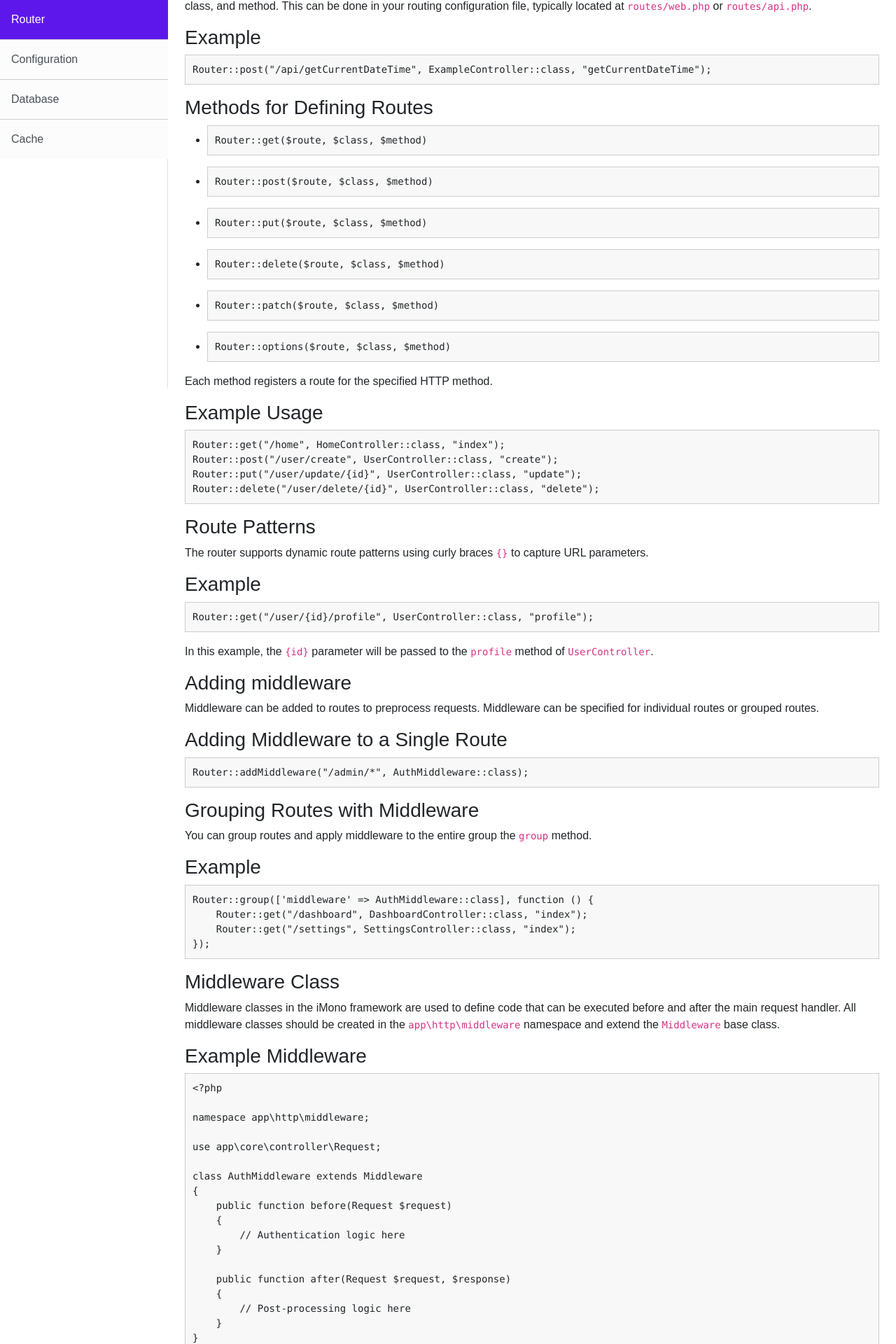
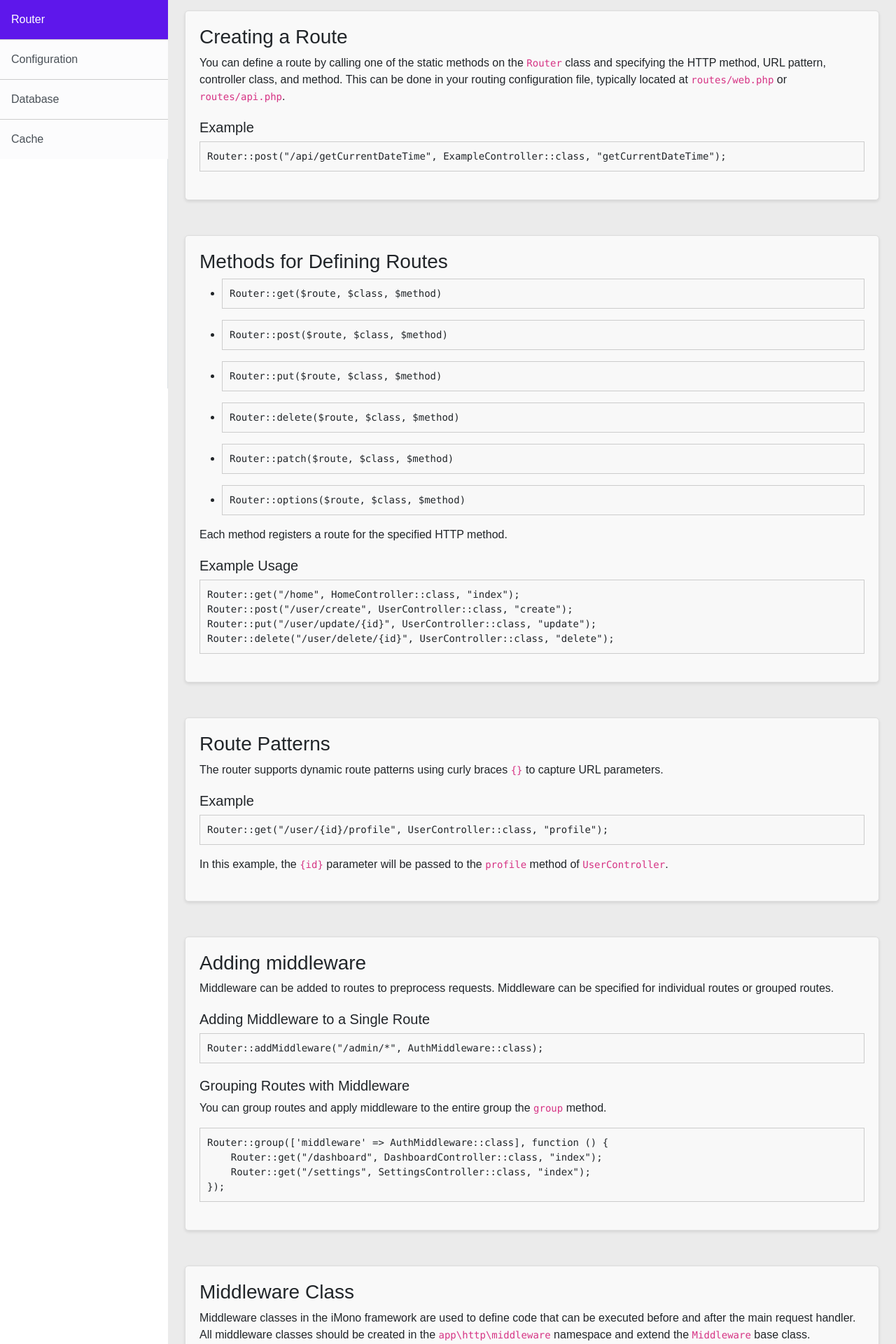
Before and after one commit to FabioAugustoRodrigues/iMono-docs, a Vue app: page /router in a window 1280 px wide. Shown: the part 245-2165 px from the top of the page at 70% size. Built offline with nearby package versions, Linux system fonts and the light colour scheme; a web font is replaced by a local one.

Commit message:
content separation styling

```diff
--- a/src/App.vue
+++ b/src/App.vue
@@ -39,7 +39,7 @@ import { RouterLink, RouterView } from 'vue-router'
     </div>
 
     <div id="page-content-wrapper">
-      <div class="container-fluid p-4">
+      <div class="container-fluid p-4 back-color">
         <RouterView />
       </div>
     </div>
--- a/src/assets/main.css
+++ b/src/assets/main.css
@@ -2,6 +2,10 @@
 
 * {
     font-family: 'Poppins', sans-serif;
+}
+
+.back-color {
+    background-color: #ebebeb;
 }
 
 .logo {
@@ -14,3 +18,16 @@
     background-color: #5e17eb !important;
     color: white !important;
 }
+
+.content {
+    margin-bottom: 50px;
+    padding: 20px;
+    border: 1px solid #ddd;
+    border-radius: 5px;
+    background-color: #f9f9f9;
+    box-shadow: 0 2px 4px rgba(0, 0, 0, 0.1);
+}
+
+.sub-content {
+    margin-bottom: 20px;
+}
--- a/src/views/ConfigurationView.vue
+++ b/src/views/ConfigurationView.vue
@@ -1,6 +1,6 @@
 <template>
     <main>
-        <section class="mb-4">
+        <section class="content">
             <h1>Configuration</h1>
             <p>
                 The iMono framework allows you to configure various system constants and settings in the
@@ -11,7 +11,7 @@
             </p>
         </section>
 
-        <section>
+        <section class="content">
             <h3>Configuration file</h3>
             <p>
                 The <code>config.php</code> file is where you define constants and configure system settings. It
@@ -25,7 +25,7 @@
             <CodeHighlighter :code="configFile"></CodeHighlighter>
         </section>
 
-        <section>
+        <section class="content">
             <h3>Conclusion</h3>
             <p>
                 The <code>config.php</code> file in the iMono framework is the central location for defining system-wide
--- a/src/views/ControllersView.vue
+++ b/src/views/ControllersView.vue
@@ -1,6 +1,6 @@
 <template>
   <main>
-    <section class="mb-4">
+    <section class="content">
       <h1>Controllers</h1>
       <p>
         The iMono framework includes a well-structured controller system that simplifies the process of
@@ -13,24 +13,26 @@
       </p>
     </section>
 
-    <section>
+    <section class="content">
+      <div class="sub-content">
         <h3>Controller Abstract Class</h3>
         <p>
           The <code>ControllerAbstract</code> class, located in the <code>app\core\controller</code> namespace,
           provides several protected methods that are intended to be used by concrete controller classes.
         </p>
-    </section>
+      </div>
 
-    <section>
-      <h3>Example controller</h3>
+      <div class="sub-content">
+        <h5>Example controller</h5>
         <p>
-        The <code>ExampleController</code> class, located in the <code>app/http/controller</code> namespace, extends the
-        <code>ControllerAbstract</code> class and demostrates how to implement custom controller actions.
+          The <code>ExampleController</code> class, located in the <code>app/http/controller</code> namespace, extends
+          the
+          <code>ControllerAbstract</code> class and demonstrates how to implement custom controller actions.
         </p>
-    </section>
+      </div>
 
-    <section>
-      <h3>Methods</h3>
+      <div class="sub-content">
+        <h5>Methods</h5>
 
         <div>
           <code>getCurrentDateTime</code>
@@ -55,40 +57,44 @@
             Note that these methods were developed only to explain the use of the controller.
           </p>
         </div>
+      </div>
     </section>
 
-    <section>
+    <section class="content">
+      <div class="sub-content">
         <h3>Usage</h3>
         <p>
           To create a new controller in the iMono framework, follow these steps:
         </p>
 
         <ol>
-        <li>Create a new Controller Class: Create a new PHP file in the <code>app\http\controller</code> directory.</li>
+          <li>Create a new Controller Class: Create a new PHP file in the <code>app\http\controller</code> directory.
+          </li>
           <li>Extend <code>ControllerAbstract</code> class: Ensure your new controller class extends the
             <code>ControllerAbstract</code> class.
           </li>
-        <li>Define Controller Methods: Deine the methods that will handle diffent actions.</li>
+          <li>Define Controller Methods: Define the methods that will handle different actions.</li>
           <li>Use Protected Methods: Utilize the protected methods provided by the <code>ControllerAbstract</code> class
             to manage responses and views.</li>
         </ol>
-    </section>
+      </div>
 
-    <section>
-      <h3>Example</h3>
+      <div class="sub-content">
+        <h5>Example</h5>
         <CodeHighlighter :code="exampleUsageController" />
         <p>
           In this example, <code>MyController</code> defines two methods: <code>show</code> and <code>home</code>. The
           <code>show</code>
           method returns a JSON response, and the <code>home</code> method renders a view called <code>home</code>.
         </p>
+      </div>
     </section>
 
-    <section>
+    <section class="content">
       <h3>Conclusion</h3>
 
       <p>
-        The iMono framework's controller system provides a simple and flexible way to handle HTTP request
+        The iMono framework's controller system provides a simple and flexible way to handle HTTP requests
         and generate responses. By extending the <code>ControllerAbstract</code> class, developers can quickly create
         controllers
         that
@@ -97,7 +103,6 @@
     </section>
   </main>
 </template>
-
 
 <script setup>
 import CodeHighlighter from '../components/CodeHighlighter.vue';
--- a/src/views/DatabaseView.vue
+++ b/src/views/DatabaseView.vue
@@ -1,17 +1,18 @@
 <template>
     <main>
-        <section class="mb-4">
+        <section class="content">
             <h1>Database</h1>
             <p>
                 The iMono framework provides a simple and efficient way to interact with databases through the
-                <code>Connection</code> class located in <code>app/database/Connection.php</code>. This class utilizes PHP's PDO (PHP
+                <code>Connection</code> class located in <code>app/database/Connection.php</code>. This class utilizes
+                PHP's PDO (PHP
                 Data
                 Objects) extension to establish and manage database connections. The class follows the Singleton pattern
                 to ensure that only one database connection is active at any given time.
             </p>
         </section>
 
-        <section>
+        <section class="content">
             <h3>Configuration</h3>
             <p>
                 Before using the <code>Connection</code> class, ensure that your database configurations are set
@@ -25,31 +26,34 @@
             <CodeHighlighter :code="configFile"></CodeHighlighter>
         </section>
 
-        <section>
+        <section class="content">
+            <div class="sub-content">
                 <h3>Class Definition</h3>
                 <p>
-                The <code>Connection</code> class is defined within the <code>app\database</code> namespace and uses the
+                    The <code>Connection</code> class is defined within the <code>app\database</code> namespace and uses
+                    the
                     PDO and PDOException
                     classes from the global namespace.
                 </p>
-        </section>
+            </div>
 
-        <section>
-            <h3>Properties</h3>
+            <div class="sub-content">
+                <h5>Properties</h5>
                 <ul>
                     <li>
                         <code>private static $connection;</code>: Holds the single instance of the PDO connection.
                     </li>
                 </ul>
-        </section>
+            </div>
 
-        <section>
-            <h3>Methods</h3>
+            <div class="sub-content">
+                <h5>Methods</h5>
 
                 <div>
                     <code>getConnection()</code>
                     <p>
-                    This static method returns the active PDO connection. If no connection exists, it creates one using
+                        This static method returns the active PDO connection. If no connection exists, it creates one
+                        using
                         the defined database constants.
                     </p>
                 </div>
@@ -61,23 +65,26 @@
                         connection.
                     </p>
                 </div>
+            </div>
         </section>
 
-        <section>
+        <section class="content">
+            <div class="sub-content">
                 <h3>Usage</h3>
                 <p>
                     To interact with the database, use the provided <code>Connection</code> class. This ensures that all
                     database
                     operations utilize a single connection instance, promoting efficiency and consistency.
                 </p>
+            </div>
+
+            <div class="sub-content">
+                <h5>Example usage</h5>
+            <CodeHighlighter :code="exampleUsage"></CodeHighlighter>
+            </div>
         </section>
 
-        <section>
-            <h3>Example usage</h3>
-            <CodeHighlighter :code="exampleUsage"></CodeHighlighter>
-        </section>
-
-        <section>
+        <section class="content">
             <h3>Singleton Pattern</h3>
             <p>
                 While you can establish database connections in various ways, the iMono framework promotes the use of
@@ -87,7 +94,7 @@
             </p>
         </section>
 
-        <section>
+        <section class="content">
             <h3>Conclusion</h3>
             <p>
                 The <code>Connection</code> class in the iMono framework provides a streamlined way to manage database
--- a/src/views/RouterView.vue
+++ b/src/views/RouterView.vue
@@ -1,6 +1,6 @@
 <template>
     <main>
-        <section class="mb-4">
+        <section class="content">
             <h1>Router</h1>
             <p>
                 The iMono framework's routing system is a structure that links URLs to PHP controllers and
@@ -13,7 +13,8 @@
             </p>
         </section>
 
-        <section>
+        <section class="content">
+            <div class="sub-content">
                 <h3>Creating a Route</h3>
                 <p>
                     You can define a route by calling one of the static methods on the <code>Router</code> class and
@@ -22,15 +23,16 @@
                     configuration file,
                     typically located at <code>routes/web.php</code> or <code>routes/api.php</code>.
                 </p>
+            </div>
+            <div class="sub-content">
+                <h5>Example</h5>
+
+                <CodeHighlighter :code="exampleRoute" />
+            </div>
         </section>
 
-        <section>
-            <h3>Example</h3>
-
-            <CodeHighlighter :code="exampleRoute" />
-        </section>
-
-        <section>
+        <section class="content">
+            <div class="sub-content">
                 <h3>Methods for Defining Routes</h3>
 
                 <ul>
@@ -55,70 +57,75 @@
                 </ul>
 
                 <p>Each method registers a route for the specified HTTP method.</p>
+            </div>
+            <div class="sub-content">
+                <h5>Example Usage</h5>
+                <CodeHighlighter :code="exampleUsage" />
+            </div>
         </section>
 
-        <section>
-            <h3>Example Usage</h3>
-            <CodeHighlighter :code="exampleUsage" />
+        <section class="content">
+            <div class="sub-content">
+                <h3>Route Patterns</h3>
+                <p>
+                    The router supports dynamic route patterns using curly braces <code>{}</code> to capture URL
+                    parameters.
+                </p>
+            </div>
+
+            <div class="sub-content">
+                <h5>Example</h5>
+                <CodeHighlighter :code="examplePatterns" />
+                <p>
+                    In this example, the <code>{id}</code> parameter will be passed to the <code>profile</code> method
+                    of
+                    <code>UserController</code>.
+                </p>
+            </div>
         </section>
 
-        <section>
-            <h3>Route Patterns</h3>
-            <p>
-                The router supports dynamic route patterns using curly braces <code>{}</code> to capture URL parameters.
-            </p>
-        </section>
-
-        <section>
-            <h3>Example</h3>
-            <CodeHighlighter :code="examplePatterns" />
-            <p>
-                In this example, the <code>{id}</code> parameter will be passed to the <code>profile</code> method of
-                <code>UserController</code>.
-            </p>
-        </section>
-
-        <section>
+        <section class="content">
+            <div class="sub-content">
                 <h3>Adding middleware</h3>
                 <p>
                     Middleware can be added to routes to preprocess requests. Middleware can be specified for individual
                     routes or grouped routes.
                 </p>
-        </section>
+            </div>
 
-        <section>
-            <h3>Adding Middleware to a Single Route</h3>
+            <div class="sub-content">
+                <h5>Adding Middleware to a Single Route</h5>
                 <CodeHighlighter :code="addMiddlewareExample"></CodeHighlighter>
-        </section>
+            </div>
 
-        <section>
-            <h3>Grouping Routes with Middleware</h3>
+            <div class="sub-content">
+                <h5>Grouping Routes with Middleware</h5>
                 <p>
                     You can group routes and apply middleware to the entire group the <code>group</code> method.
                 </p>
+                <CodeHighlighter :code="middlewareGroupExample"></CodeHighlighter>
+            </div>
         </section>
 
-        <section>
-            <h3>Example</h3>
-            <CodeHighlighter :code="middlewareGroupExample"></CodeHighlighter>
-        </section>
-
-        <section>
+        <section class="content">
+            <div class="sub-content">
                 <h3>Middleware Class</h3>
                 <p>
-                Middleware classes in the iMono framework are used to define code that can be executed before and after
+                    Middleware classes in the iMono framework are used to define code that can be executed before and
+                    after
                     the main request handler. All middleware classes should be created in the
                     <code>app\http\middleware</code> namespace
                     and extend the <code>Middleware</code> base class.
                 </p>
+            </div>
+
+            <div class="sub-content">
+                <h5>Example Middleware</h5>
+                <CodeHighlighter :code="exampleMiddleware"></CodeHighlighter>
+            </div>
         </section>
 
-        <section>
-            <h3>Example Middleware</h3>
-            <CodeHighlighter :code="exampleMiddleware"></CodeHighlighter>
-        </section>
-
-        <section>
+        <section class="content">
             <h3>Conclusion</h3>
             <p>
                 The iMono framework's router system provides a flexible and powerful way to handle routing in your
```
Also changed, not shown: src/views/CacheView.vue (+37 -31 lines), src/views/HomeView.vue (+7 -7 lines), src/views/ViewsView.vue (+12 -9 lines). Lines whose indentation alone changed are shown as unchanged.
